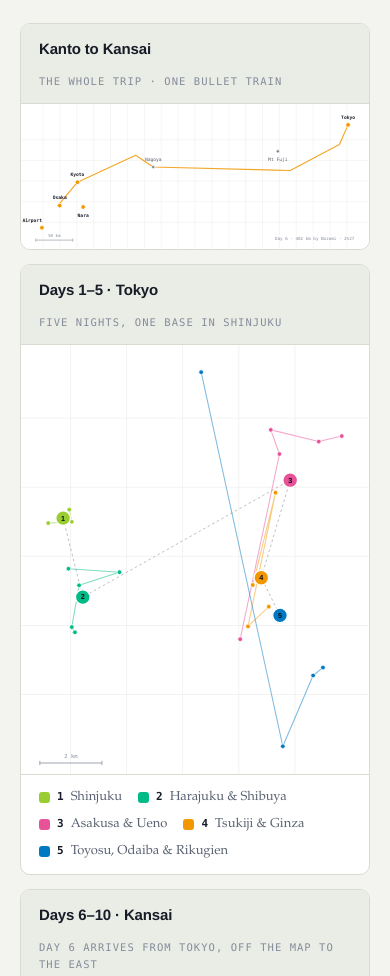
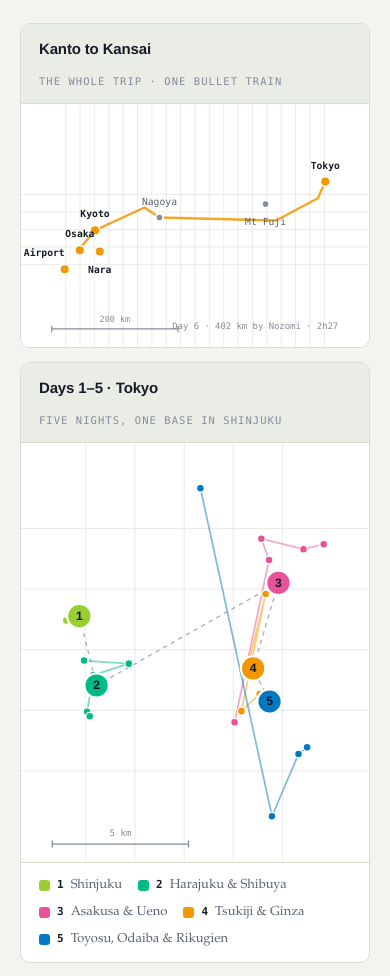
Before and after one commit to markipa/japan-2026, a plain HTML site: page index.html in a window 390 px wide. Shown: the part 2824-3800 px from the top of the page. Drawn offline with Linux system fonts and the light colour scheme.

Commit message:
Re-render maps at a narrower canvas on small screens
SVG text scales with the viewBox, so the 900-unit-wide overview map on
a 375px phone rendered its labels at 4.4px and the city maps at about
7px. Scaling only the type would have broken the badge geometry, since
the numbers sit inside fixed-radius circles.

Canvas width is now a parameter, and the maps redraw at a narrower
canvas below 640px so every element scales up together. Labels go from
4.4px to between 9.3 and 12px. The redraw is gated on the media query
actually flipping, so resizing within a breakpoint costs nothing.

Co-Authored-By: Claude Opus 4.8 <noreply@anthropic.com>

```diff
--- a/index.html
+++ b/index.html
@@ -1275,8 +1275,8 @@
   }
 
   // ---- the national overview -------------------------------------------------
-  function overviewMap(){
-    const W=900, PAD=54;
+  function overviewMap(W){
+    const PAD=54;
     const coords = OVERVIEW.map(o=>[o[1],o[2]]).concat(SHINKANSEN);
     const H = fitCanvas(coords, W, PAD, 300, 480).H;
     const P = projector(coords, W, H, PAD);
@@ -1360,8 +1360,8 @@
     return nodes;
   }
 
-  function cityMap(dayNums, label, within){
-    const W=700, PAD=52;
+  function cityMap(dayNums, label, within, W){
+    const PAD=52;
     const inBox = p => !within ||
       (p[1]>=within[0] && p[1]<=within[1] && p[2]>=within[2] && p[2]<=within[3]);
     const coords = [];
@@ -1433,14 +1433,29 @@
 
   const OSAKA_BOX = [34.60, 34.78, 135.42, 135.58];
 
-  document.getElementById("mapOverview").innerHTML = overviewMap();
-  document.getElementById("mapTokyo").innerHTML =
-    cityMap([1,2,3,4,5],"Map of central Tokyo showing days one to five") + legendFor([1,2,3,4,5]);
-  document.getElementById("mapKansai").innerHTML =
-    cityMap([6,7,8,9,10],"Map of the Kansai region showing days six to ten") + legendFor([6,7,8,9,10]);
-  document.getElementById("mapOsaka").innerHTML =
-    cityMap([6,9,10],"Detail map of central Osaka showing days six, nine and ten",OSAKA_BOX)
-    + legendFor([6,9,10]);
+  const narrowQuery = window.matchMedia("(max-width: 640px)");
+  let renderedNarrow = null;
+
+  function renderMaps(){
+    const narrow = narrowQuery.matches;
+    if (narrow === renderedNarrow) return;   // only redraw when the breakpoint actually flips
+    renderedNarrow = narrow;
+    const wOverview = narrow ? 430 : 900;
+    const wCity     = narrow ? 400 : 700;
+    document.getElementById("mapOverview").innerHTML = overviewMap(wOverview);
+    document.getElementById("mapTokyo").innerHTML =
+      cityMap([1,2,3,4,5],"Map of central Tokyo showing days one to five",null,wCity)
+      + legendFor([1,2,3,4,5]);
+    document.getElementById("mapKansai").innerHTML =
+      cityMap([6,7,8,9,10],"Map of the Kansai region showing days six to ten",null,wCity)
+      + legendFor([6,7,8,9,10]);
+    document.getElementById("mapOsaka").innerHTML =
+      cityMap([6,9,10],"Detail map of central Osaka showing days six, nine and ten",OSAKA_BOX,wCity)
+      + legendFor([6,9,10]);
+  }
+  renderMaps();
+  if (narrowQuery.addEventListener) narrowQuery.addEventListener("change", renderMaps);
+  else if (narrowQuery.addListener) narrowQuery.addListener(renderMaps);
 
   // ---------- render food ----------
   document.getElementById("food").innerHTML = food.map(c=>`
```
Also changed, not shown: japan-10-day.html (+27 -12 lines).
